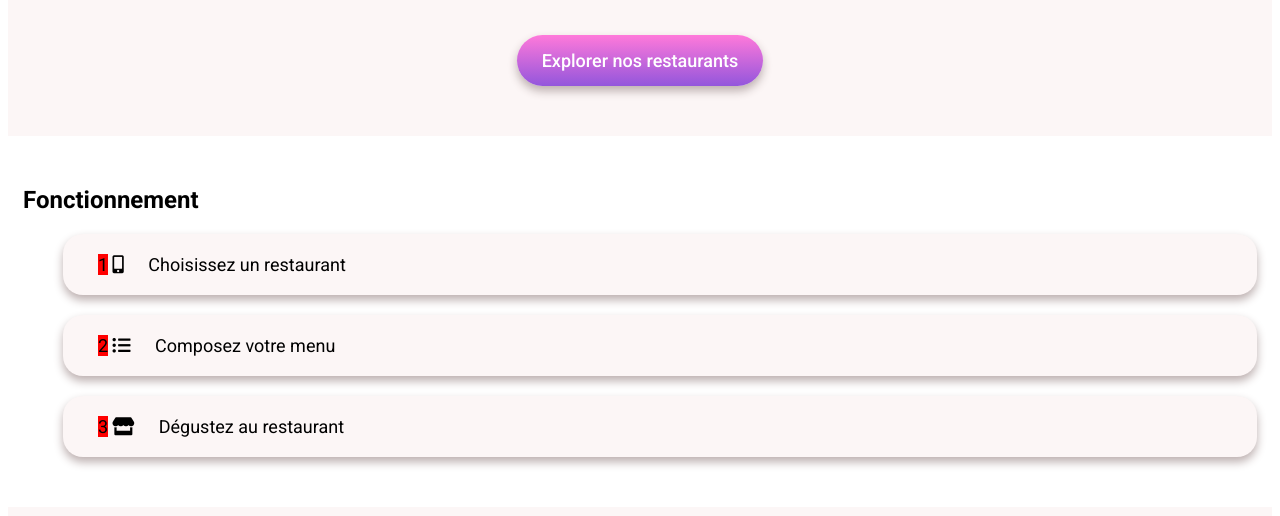
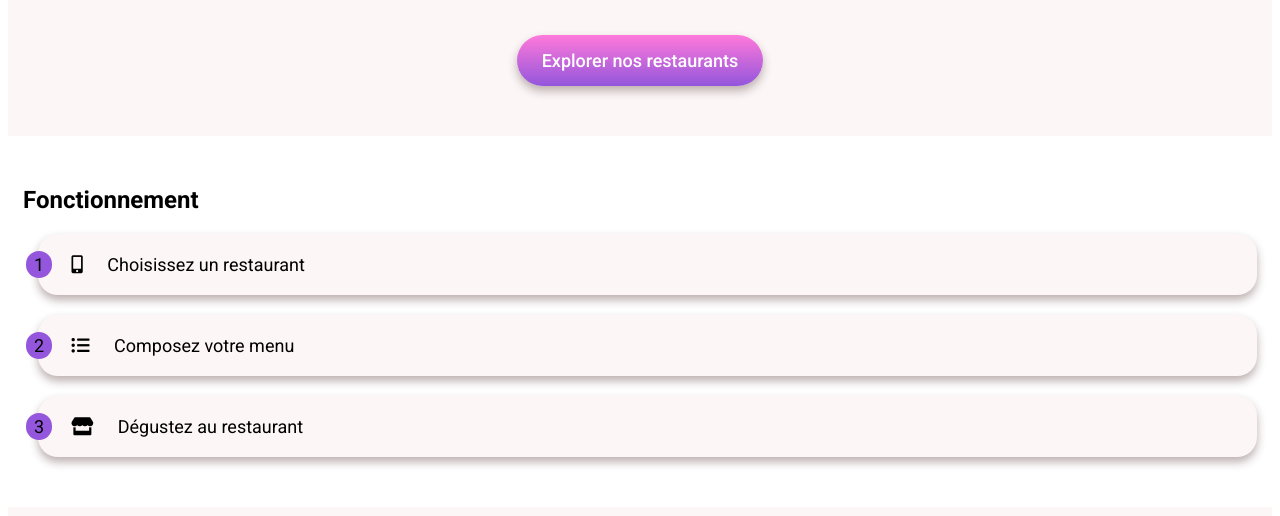
Before and after one commit to AlexZ68/OmyfoodAlexProjet, a website: page index.html in a window 1280 px wide. Shown: the part 284-800 px from the top of the page. Drawn offline with Linux system fonts and the light colour scheme; a web font is replaced by a local one.

Commit message:
survol et num listes

```diff
--- a/sass/layout/_aside-fonctionnement.scss
+++ b/sass/layout/_aside-fonctionnement.scss
@@ -4,6 +4,7 @@
     &-list {
         list-style: none;
         counter-reset: liste;
+        padding-left: inherit;
 
         & li {
             @include text-moyen;
@@ -14,22 +15,30 @@
             margin-bottom: 20px;
             padding-top: 20px;
             padding-bottom: 20px;
-            padding-left: 35px;
             @include ombre;
 
+            &:hover {
+                background-color: #f2eafb;
+                i {
+                    color: $couleur-primaire;
+                }
+
+            }
+
             &::before{
-                background: red;
-                content: counter(liste);
-                counter-increment: liste;
+                 position: relative;
+                 background:$couleur-primaire;
+                 content: counter(liste);
+                 counter-increment: liste;
+                 padding: 3px 8px;
+                 margin-left: -12px;
+                 margin-right: 15px;
+                 border-radius: 25px;
             }
         }
     }
 }
 
-.tuto-degustez {
-    background-color: $couleur-secondaire;
-}
-
 .tuto-text {
     padding-left: 20px;
 }
```
Also changed, not shown: css/style.css, 1 other file.
